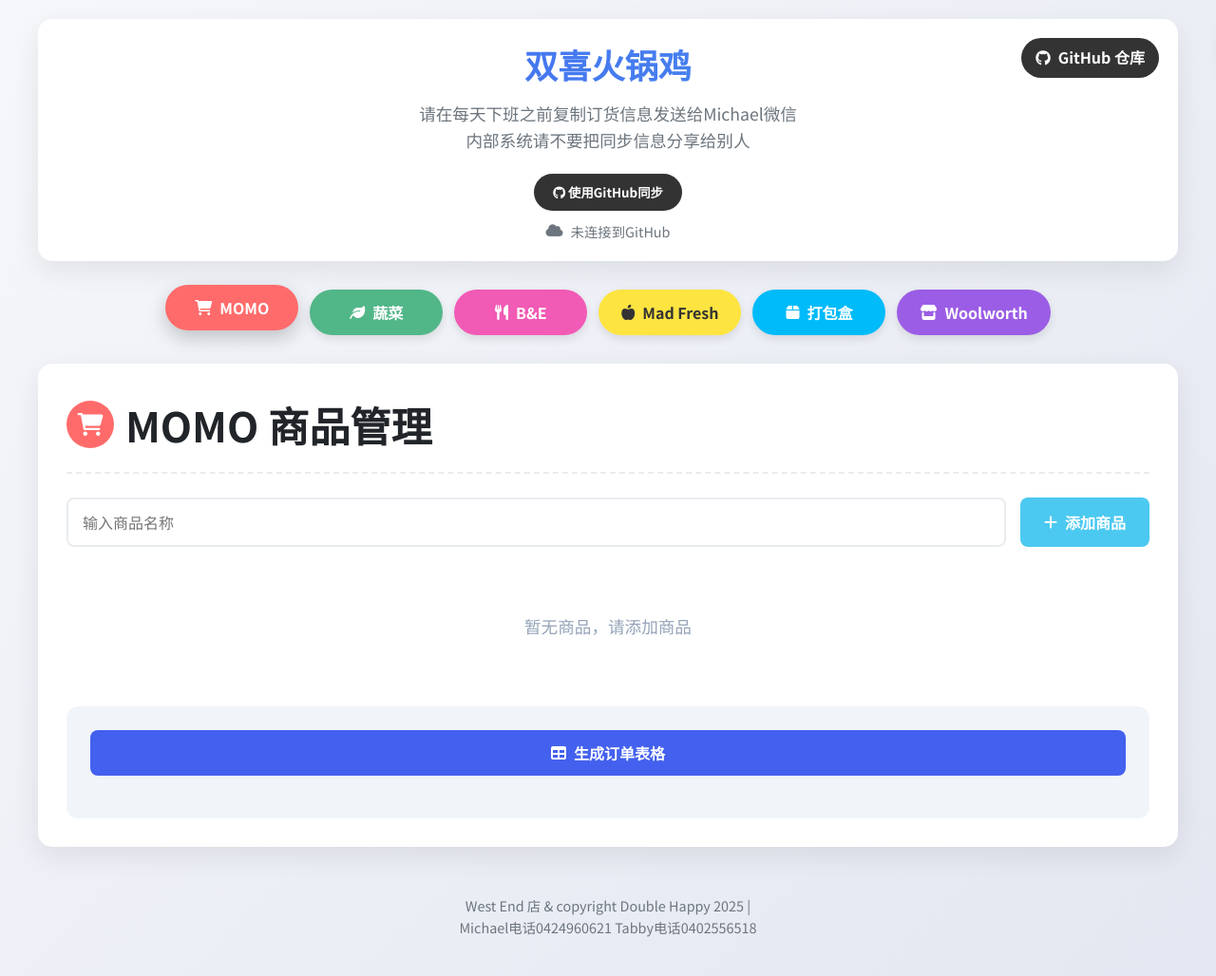
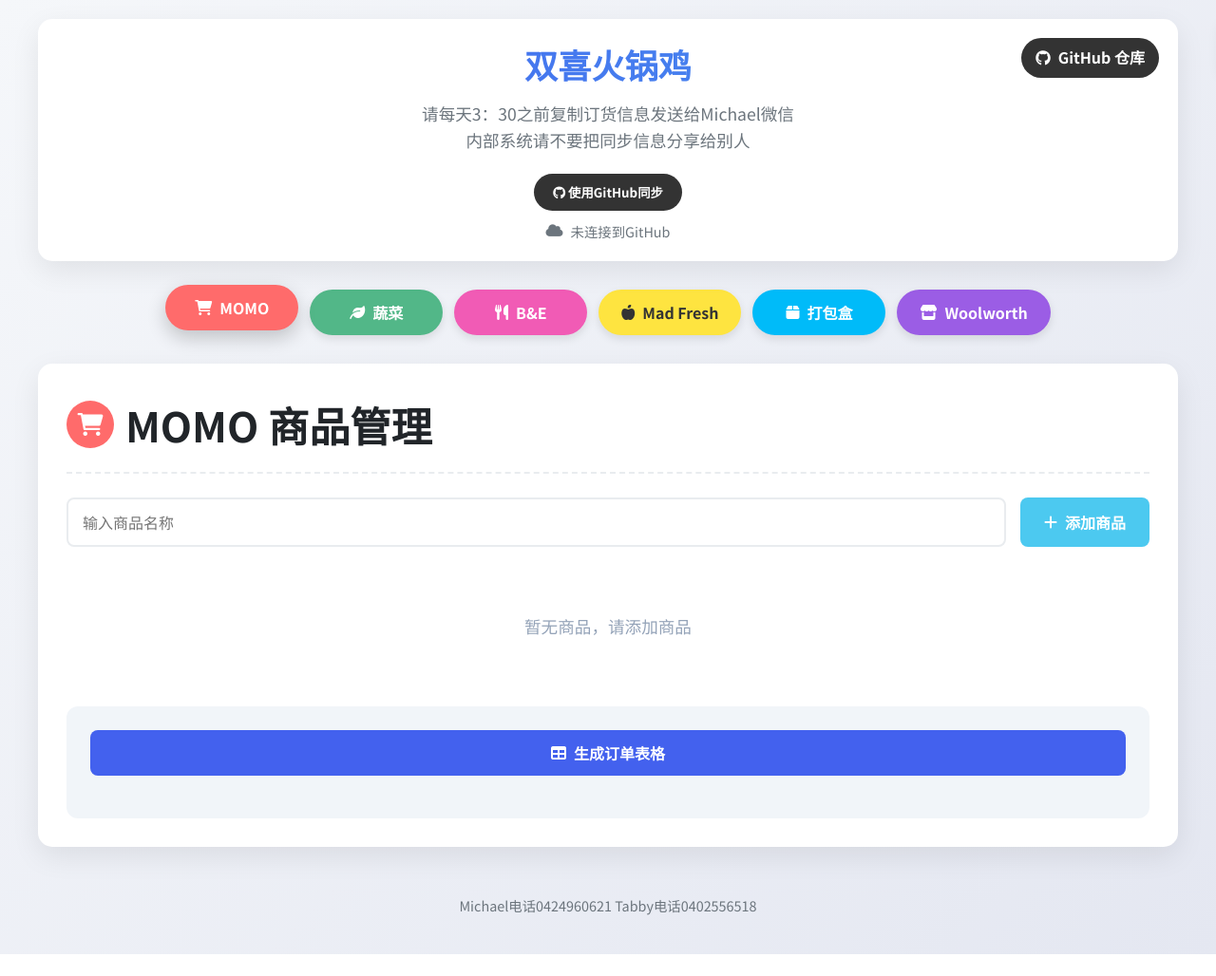
Before and after one commit to weicongz/Double-Happy-Westend, a plain HTML site: page index.html in a window 1280 px wide. Shown: the whole page at 95% size. After the commit the page ends 1005 px from the top, so only its background shows below. Drawn offline with Linux system fonts and the light colour scheme.

Commit message:
Update index.html

```diff
--- a/index.html
+++ b/index.html
@@ -3,7 +3,7 @@
 <head>
     <meta charset="UTF-8">
     <meta name="viewport" content="width=device-width, initial-scale=1.0">
-    <title>双喜火锅鸡West End 订货系统</title>
+    <title>双喜火锅鸡 West End 订货系统</title>
     <link rel="stylesheet" href="https://cdnjs.cloudflare.com/ajax/libs/font-awesome/6.0.0/css/all.min.css">
     <link href="https://fonts.googleapis.com/css2?family=Noto+Sans+SC:wght@400;500;700&display=swap" rel="stylesheet">
     <style>
@@ -663,7 +663,7 @@
                 <i class="fab fa-github"></i> GitHub 仓库
             </a>
             <h1>双喜火锅鸡</h1>
-            <p>请在每天下班之前复制订货信息发送给Michael微信</p>
+            <p>请每天3：30之前复制订货信息发送给Michael微信</p>
             <p>内部系统请不要把同步信息分享给别人</p>
 
             <div class="auth-section" id="authSection">
@@ -999,7 +999,6 @@
         </div>
 
         <div class="footer">
-            <p>West End 店 & copyright Double Happy 2025 | </p>
             <p>Michael电话0424960621 Tabby电话0402556518</p>
         </div>
     </div>
```
